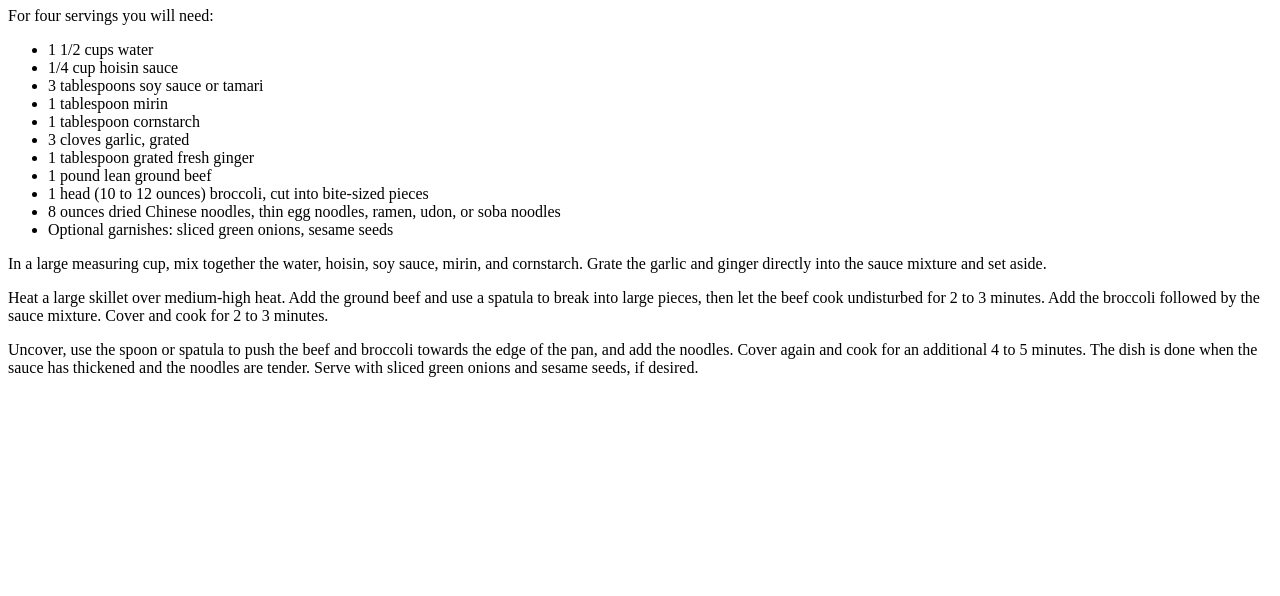
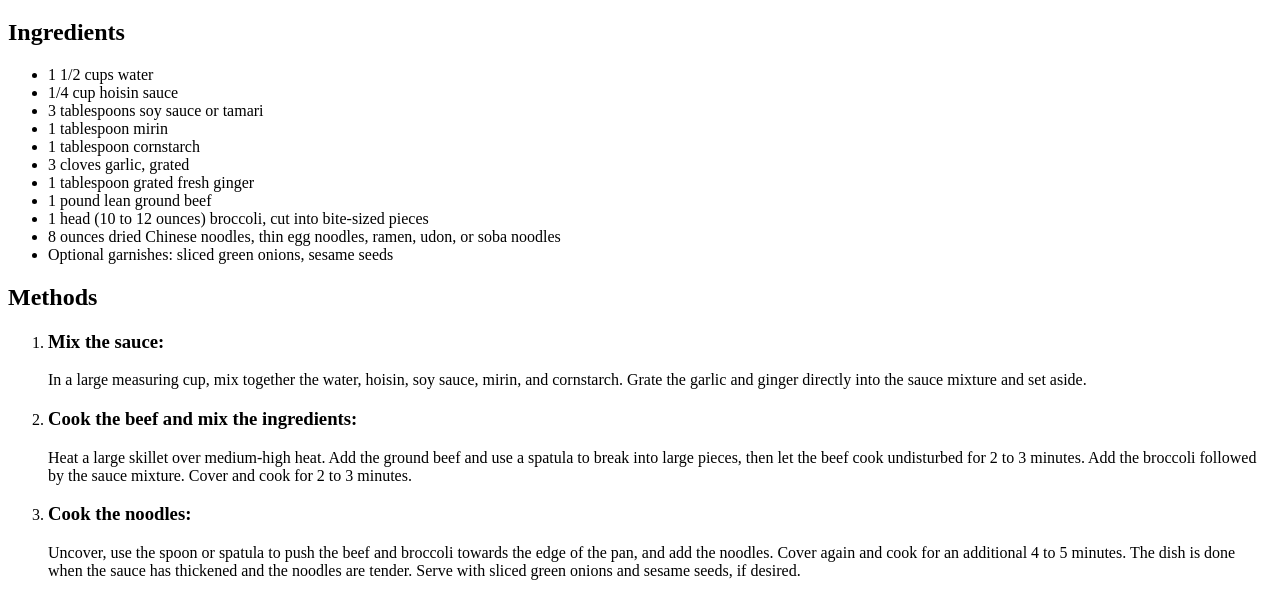
Before and after one commit to deepinsleep123/odin-recipes, a plain HTML site: page recipes/beef-and-broccoli-noodles.html in a window 1280 px wide. Shown: the part 585-1181 px from the top of the page. Before the commit the page ends 978 px from the top, so only its background shows below. Drawn offline with Linux system fonts and the light colour scheme.

Commit message:
Changed tags on recipe pages to make it look uniform

```diff
--- a/recipes/beef-and-broccoli-noodles.html
+++ b/recipes/beef-and-broccoli-noodles.html
@@ -6,10 +6,11 @@
   <title>Beef and Broccoli Noodles</title>
 </head>
 <body>
-  <img src="../img/beef-and-broccoli-noodles.jpg" alt="Beef and broccoli noodles">
   <h1>Beef and Broccoli Noodles</h1>
 
-  <p>For four servings you will need:</p>
+  <img src="../img/beef-and-broccoli-noodles.jpg" alt="Beef and broccoli noodles">
+
+  <h2>Ingredients</h2>
   <ul>
     <li>1 1/2 cups water</li>
     <li>1/4 cup hoisin sauce</li>
@@ -24,8 +25,21 @@
     <li>Optional garnishes: sliced green onions, sesame seeds</li>
   </ul>
 
-  <p>In a large measuring cup, mix together the water, hoisin, soy sauce, mirin, and cornstarch. Grate the garlic and ginger directly into the sauce mixture and set aside.  </p>
+  <h2>Methods</h2>
+    <ol>
+      <li>
+        <h3>Mix the sauce:</h3>
+        <p>In a large measuring cup, mix together the water, hoisin, soy sauce, mirin, and cornstarch. Grate the garlic and ginger directly into the sauce mixture and set aside.  </p>
+      </li>
+      <li>
+        <h3>Cook the beef and mix the ingredients:</h3>
+        <p></p>
   <p>Heat a large skillet over medium-high heat. Add the ground beef and use a spatula to break into large pieces, then let the beef cook undisturbed for 2 to 3 minutes. Add the broccoli followed by the sauce mixture. Cover and cook for 2 to 3 minutes.  </p>
-  <p>Uncover, use the spoon or spatula to push the beef and broccoli towards the edge of the pan, and add the noodles. Cover again and cook for an additional 4 to 5 minutes. The dish is done when the sauce has thickened and the noodles are tender. Serve with sliced green onions and sesame seeds, if desired.</p>
+      </li>
+      <li>
+        <h3>Cook the noodles:</h3>
+        <p>Uncover, use the spoon or spatula to push the beef and broccoli towards the edge of the pan, and add the noodles. Cover again and cook for an additional 4 to 5 minutes. The dish is done when the sauce has thickened and the noodles are tender. Serve with sliced green onions and sesame seeds, if desired.</p>
+      </li>
+    </ol>
 </body>
 </html>
```
Also changed, not shown: recipes/one-pan-garlic-chicken-and-potatoes.html (+1 -2 lines).
